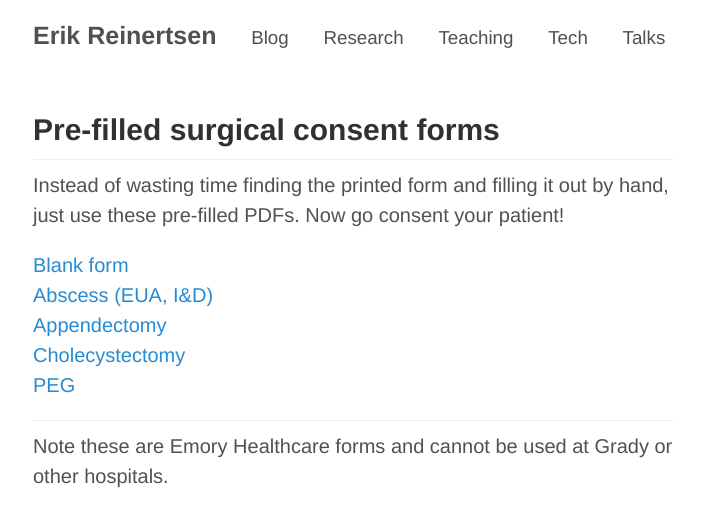
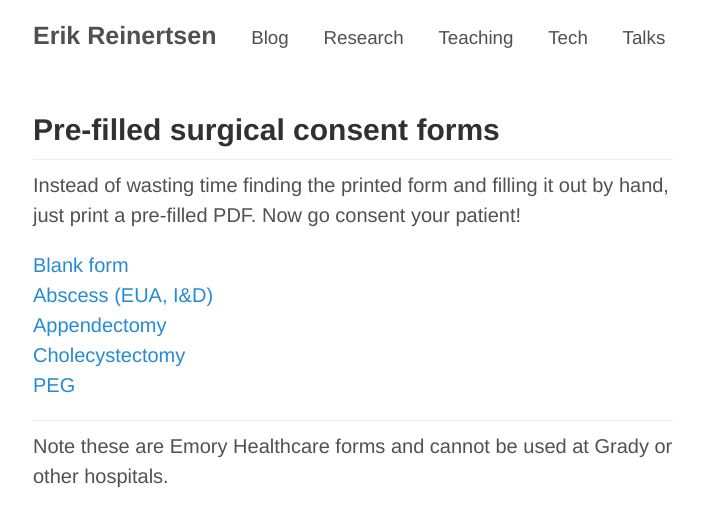
Before and after one commit to erikr/erikr.github.io, a Jekyll site: the page built from _posts/2018-07-07-consent-forms.md, in a window 1280 px wide. Shown: the top 527 px of the page, without its empty margins (287-991 px from the left). Built offline with Jekyll 4.4.1, drawn with Linux system fonts in a browser that asks for light colours; nearby versions of some CDN libraries.

Commit message:
minor revision to header of consent.md

```diff
--- a/_posts/2018-07-07-consent-forms.md
+++ b/_posts/2018-07-07-consent-forms.md
@@ -4,7 +4,7 @@ title: Pre-filled surgical consent forms
 tags: medicine
 ---
 
-Instead of wasting time finding the printed form and filling it out by hand, just use these pre-filled PDFs. Now go consent your patient!
+Instead of wasting time finding the printed form and filling it out by hand, just print a pre-filled PDF. Now go consent your patient!
 
 [Blank form](/consents/blank.pdf)
 [Abscess (EUA, I&D)](/consents/abscess.pdf)
```
